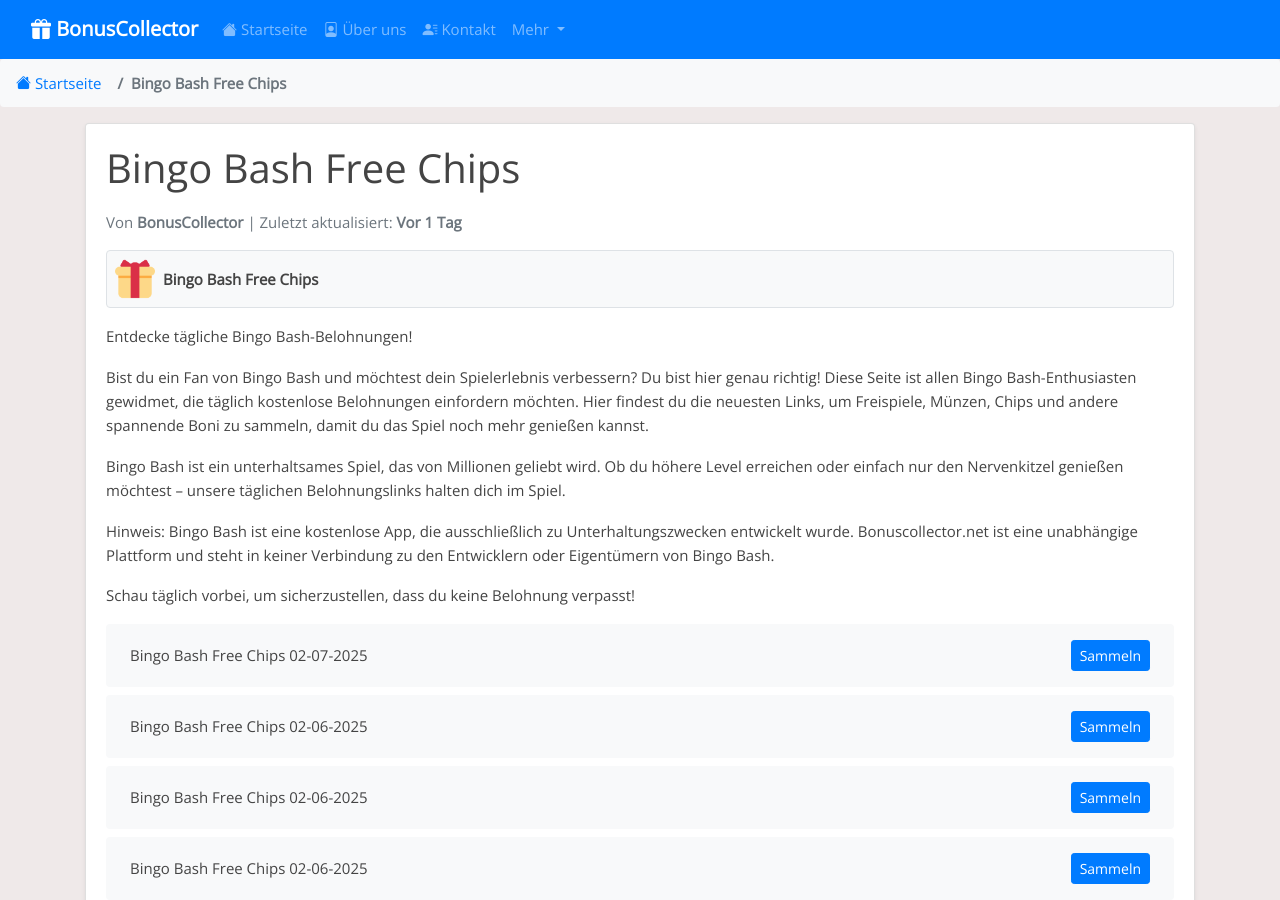
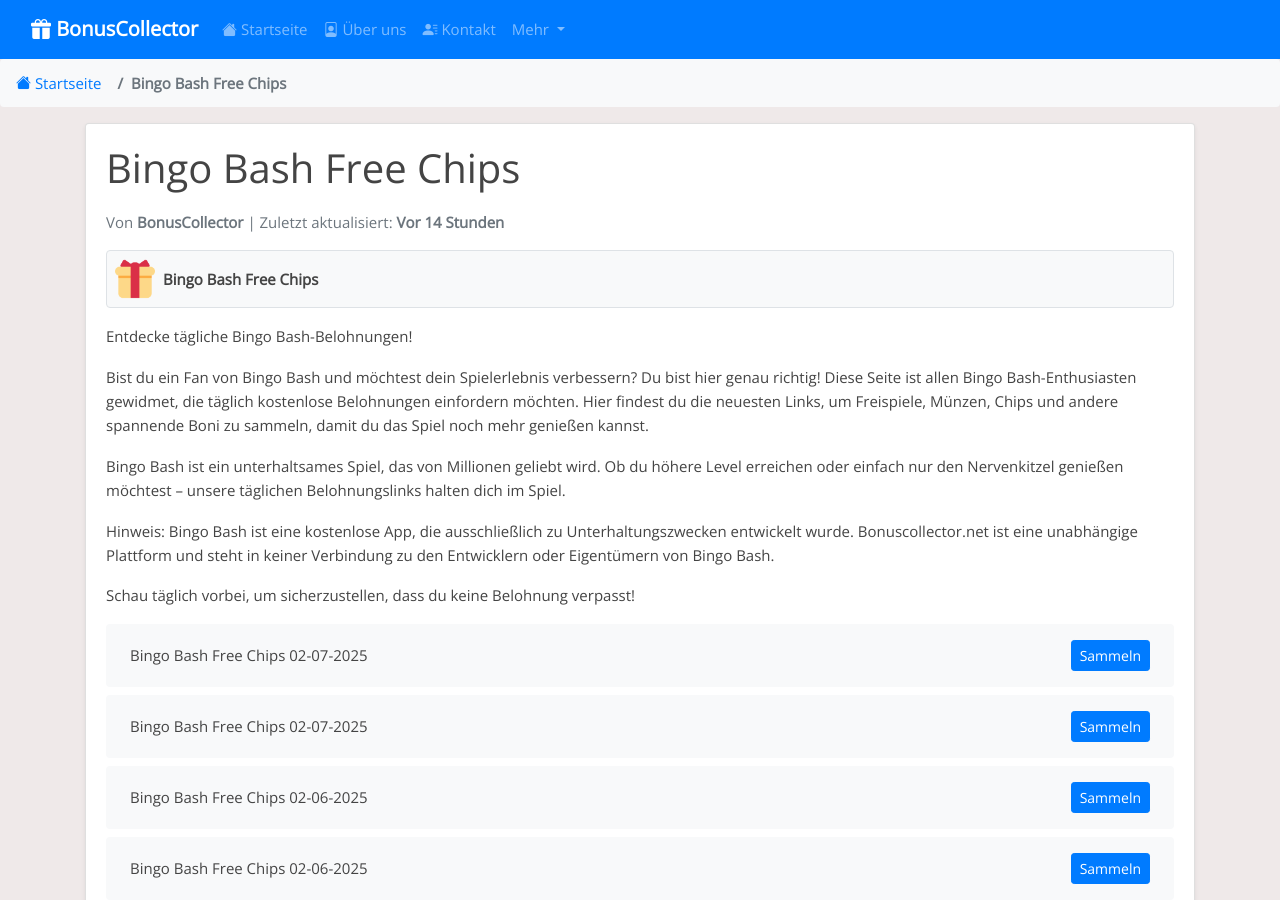
Before and after one commit to Prollad99/bs-de, a Jekyll site: the page built from _posts/2025-01-19-bingo-bash.md, in a window 1280 px wide and 900 px high. Built offline with Jekyll 4.4.1, drawn with Linux system fonts in a browser that asks for light colours; some of the changed text lies outside the part shown.

Commit message:
Aktualisiere bingo-bash-Belohnungslinks, Inhalte und Änderungsdatum

```diff
--- a/_data/include_files.yml
+++ b/_data/include_files.yml
@@ -17,7 +17,7 @@
   last_modified: 2025-02-07 07:31:44
 
 bingo-bash.html:
-  last_modified: 2025-02-07 04:10:45
+  last_modified: 2025-02-07 14:08:04
 
 slotpark.html:
   last_modified: 2025-02-07 12:54:00
--- a/_includes/bingo-bash.html
+++ b/_includes/bingo-bash.html
@@ -1,4 +1,8 @@
 <ul class="list-group mt-3 mb-4">
+  <li class="list-group-item d-flex justify-content-between align-items-center">
+    <span>Bingo Bash Free Chips 02-07-2025</span>
+    <a href="https://scrb.ly/40gMoVr" class="btn btn-primary btn-sm">Sammeln</a>
+  </li>
   <li class="list-group-item d-flex justify-content-between align-items-center">
     <span>Bingo Bash Free Chips 02-07-2025</span>
     <a href="https://scrb.ly/4fZdXrU" class="btn btn-primary btn-sm">Sammeln</a>
@@ -395,8 +399,4 @@
     <span>Bingo Bash Free Chips 01-19-2025</span>
     <a href="https://scrb.ly/40Ov8so" class="btn btn-primary btn-sm">Sammeln</a>
   </li>
-  <li class="list-group-item d-flex justify-content-between align-items-center">
-    <span>Bingo Bash Free Chips 01-19-2025</span>
-    <a href="https://bingo.bitrhymes.com/apps/bingo/facebook/app/ads/viral.php?device=androidp&hash=4a9a3fd3d9ae419ab9ed956559974c71&fr_id=&time=&type=erv2&item_id=0&verify=&ptyp=IG&ctyp=BINIGST20250108&se=&yahoo_id=&ref=viral&us_type=eyJzdCI6MTczNjI4NzIwMCwiZXQiOjE3MzY1NDY0MDAsInJuIjoyNjIsInJ3ZCI6eyJjaGlwcyI6OH19&rc=&ref=viral&ref_2=na&ref_3=na&ptyp=IG&ctyp=BINIGST20250108&fbclid=PAY2xjawHrfzlleHRuA2FlbQIxMAABpoMj_xGbkBMfd_BUXkSXlJuLjv1GpEbBnneWuKb90KCgjSCilDkZysbFXQ_aem_Dw80P8EgHDhs3WFaItscVw" class="btn btn-primary btn-sm">Sammeln</a>
-  </li>
 </ul>
```
Also changed, not shown: links-json/bingo-bash.json (+4 -4 lines).
